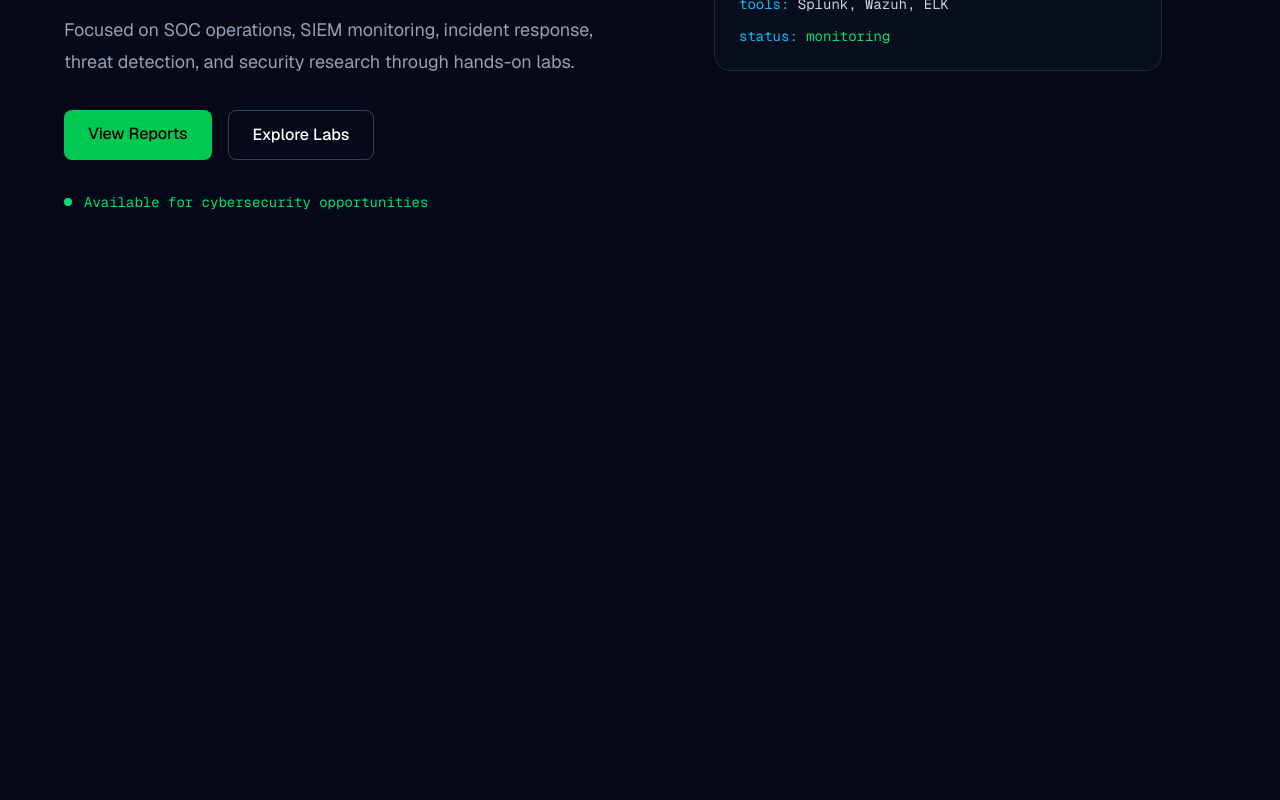
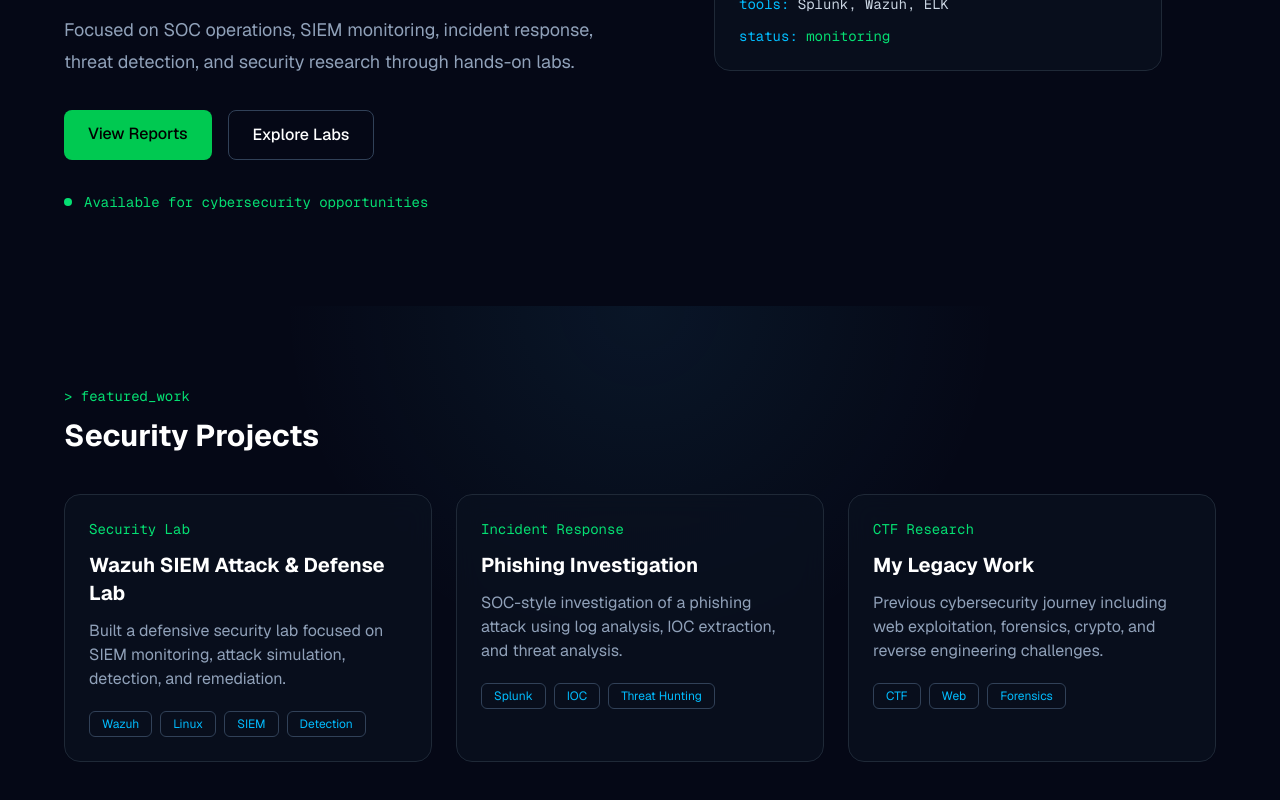
Before and after one commit to naeim179/naeem_web, a Next.js app: page / in a window 1280 px wide. Shown: the part 494-1294 px from the top of the page. Before the commit the page ends 800 px from the top, so only its background shows below. Built offline with nearby package versions, Linux system fonts and the light colour scheme.

Commit message:
feat: add featured security projects section

```diff
--- a/app/page.tsx
+++ b/app/page.tsx
@@ -1,3 +1,4 @@
+import FeaturedWork from "@/components/FeaturedWork";
 import Hero from "@/components/Hero";
 import Navbar from "@/components/Navbar";
 
@@ -5,8 +6,10 @@ export default function Home() {
   return (
     <>
       <Navbar />
+
       <main>
         <Hero />
+        <FeaturedWork />
       </main>
     </>
   );
--- /dev/null
+++ b/components/FeaturedWork.tsx
@@ -0,0 +1,50 @@
+import ProjectCard from "./ProjectCard";
+
+const projects = [
+  {
+    title: "Wazuh SIEM Attack & Defense Lab",
+    category: "Security Lab",
+    description:
+      "Built a defensive security lab focused on SIEM monitoring, attack simulation, detection, and remediation.",
+    tools: ["Wazuh", "Linux", "SIEM", "Detection"],
+  },
+  {
+    title: "Phishing Investigation",
+    category: "Incident Response",
+    description:
+      "SOC-style investigation of a phishing attack using log analysis, IOC extraction, and threat analysis.",
+    tools: ["Splunk", "IOC", "Threat Hunting"],
+  },
+  {
+    title: "My Legacy Work",
+    category: "CTF Research",
+    description:
+      "Previous cybersecurity journey including web exploitation, forensics, crypto, and reverse engineering challenges.",
+    tools: ["CTF", "Web", "Forensics"],
+  },
+];
+
+export default function FeaturedWork() {
+  return (
+    <section className="container py-20">
+      <div className="mb-10">
+        <p className="font-mono text-sm text-green-400">
+          &gt; featured_work
+        </p>
+
+        <h2 className="mt-3 text-3xl font-bold text-white">
+          Security Projects
+        </h2>
+      </div>
+
+      <div className="grid gap-6 md:grid-cols-3">
+        {projects.map((project) => (
+          <ProjectCard
+            key={project.title}
+            {...project}
+          />
+        ))}
+      </div>
+    </section>
+  );
+}
--- /dev/null
+++ b/components/ProjectCard.tsx
@@ -0,0 +1,40 @@
+type ProjectCardProps = {
+  title: string;
+  category: string;
+  description: string;
+  tools: string[];
+};
+
+export default function ProjectCard({
+  title,
+  category,
+  description,
+  tools,
+}: ProjectCardProps) {
+  return (
+    <div className="glass-card p-6 transition hover:-translate-y-1 hover:border-sky-400">
+      <p className="font-mono text-sm text-green-400">
+        {category}
+      </p>
+
+      <h3 className="mt-3 text-xl font-bold text-white">
+        {title}
+      </h3>
+
+      <p className="mt-3 text-slate-400">
+        {description}
+      </p>
+
+      <div className="mt-5 flex flex-wrap gap-2">
+        {tools.map((tool) => (
+          <span
+            key={tool}
+            className="rounded-md border border-slate-700 px-3 py-1 text-xs text-sky-400"
+          >
+            {tool}
+          </span>
+        ))}
+      </div>
+    </div>
+  );
+}
```
Also changed, not shown: 1 other file (tests, documents, lock files or other folders).
